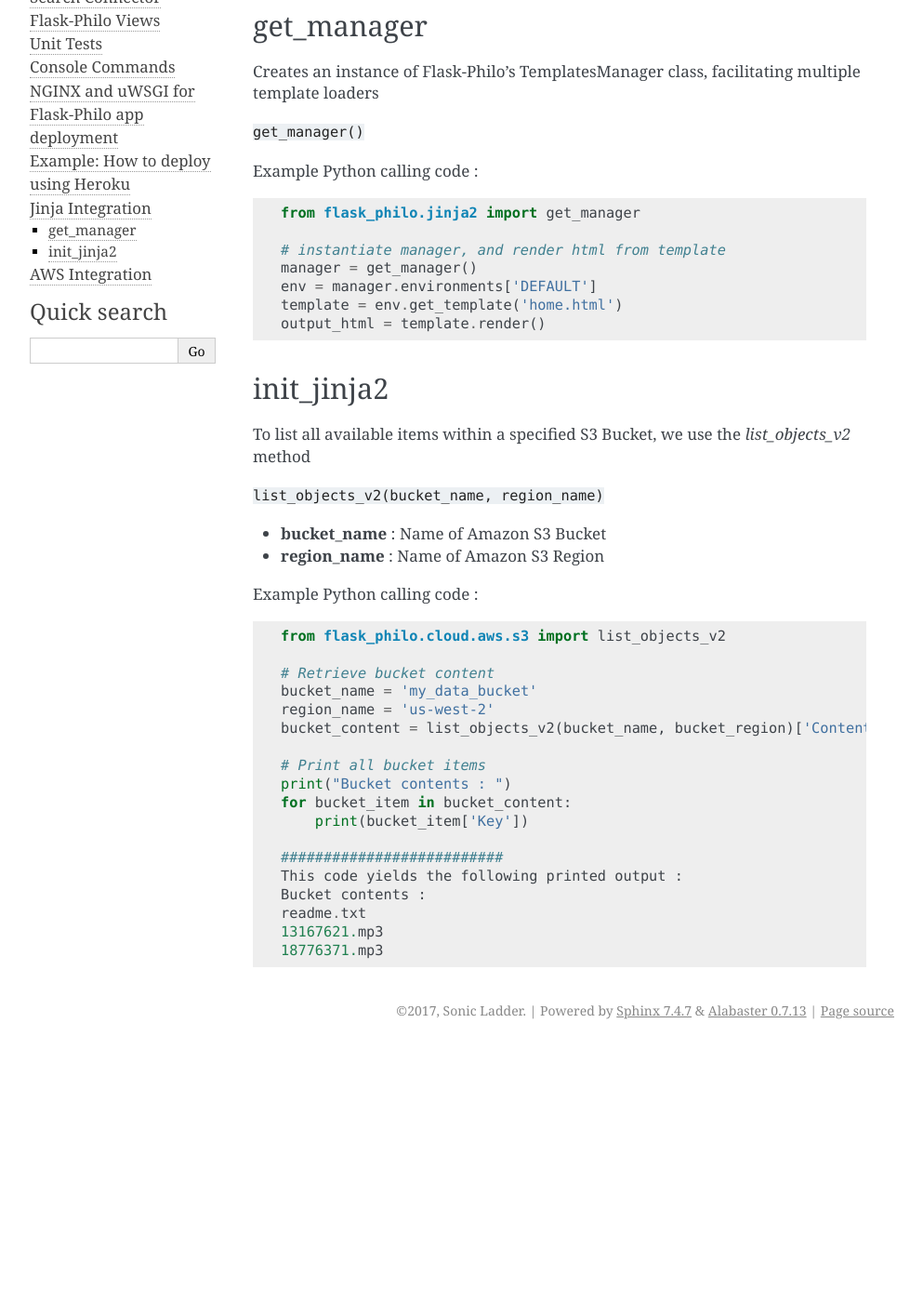
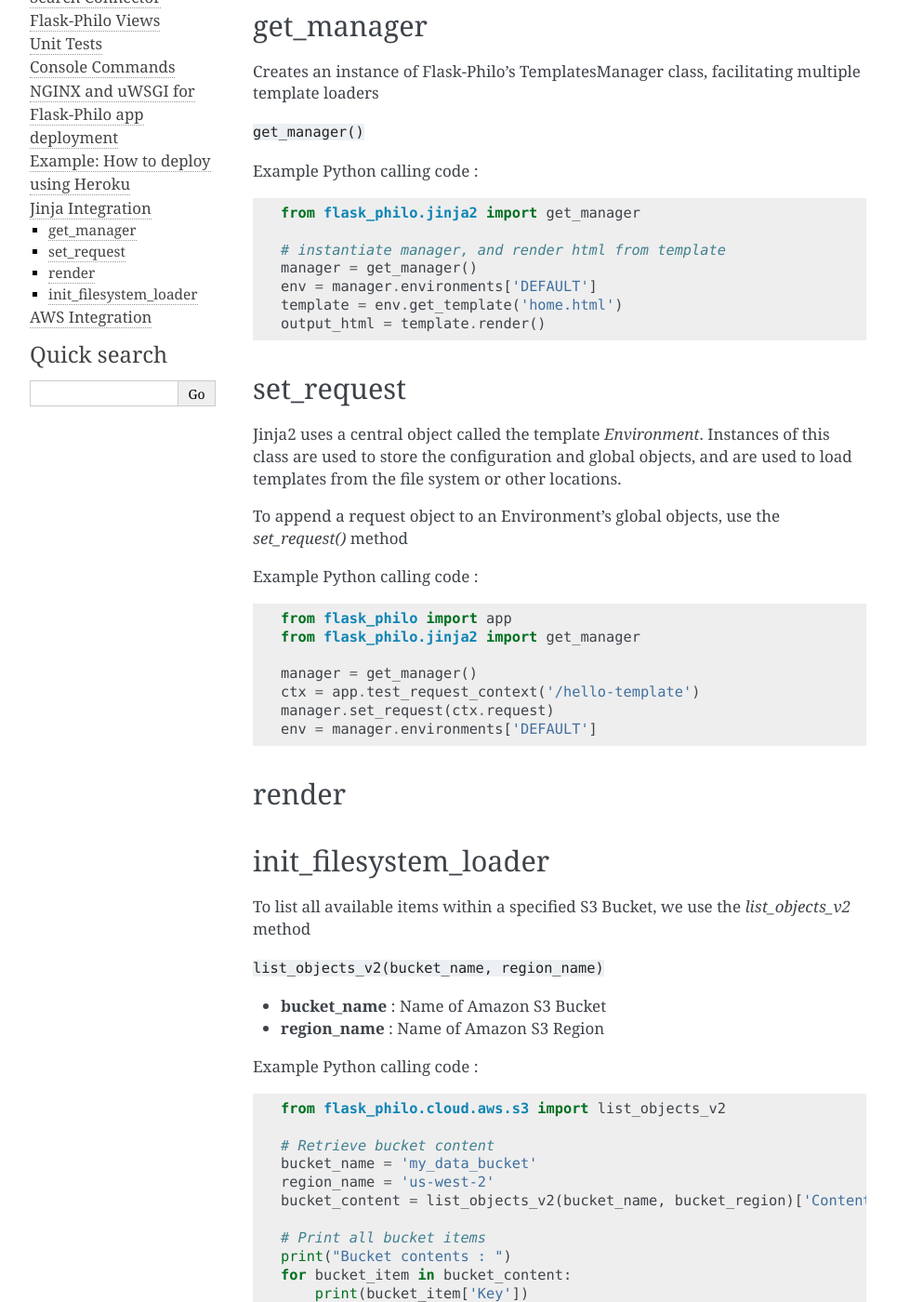
Before and after one commit to fenderdigital/flask-philo, a Sphinx documentation site: the page built from documentation/source/etc/jinja.rst, in a window 1280 px wide and 1400 px high, scrolled down 430 px. Shown: the whole window at 93% size, without its empty margins (148-1141 px from the left). Built offline with Sphinx 7.4.7, drawn with Linux system fonts in a browser that asks for light colours; pages that are not in the unit, such as notebooks, are missing from menus; before the commit the page ends 1556 px from its top, so only the background shows below that.

Commit message:
Jinja Docs

```diff
--- a/documentation/source/etc/jinja.rst
+++ b/documentation/source/etc/jinja.rst
@@ -33,8 +33,31 @@
     output_html = template.render()
 
 
+set_request
+###########
 
-init_jinja2
+Jinja2 uses a central object called the template *Environment*. Instances of this class are used to store the configuration and
+global objects, and are used to load templates from the file system or other locations.
+
+To append a request object to an Environment's global objects, use the `set_request()` method
+
+Example Python calling code :
+::
+
+    from flask_philo import app
+    from flask_philo.jinja2 import get_manager
+
+    manager = get_manager()
+    ctx = app.test_request_context('/hello-template')
+    manager.set_request(ctx.request)
+    env = manager.environments['DEFAULT']
+
+
+render
+######
+
+
+init_filesystem_loader
 ############################
 
 To list all available items within a specified S3 Bucket, we use the *list_objects_v2* method
```
